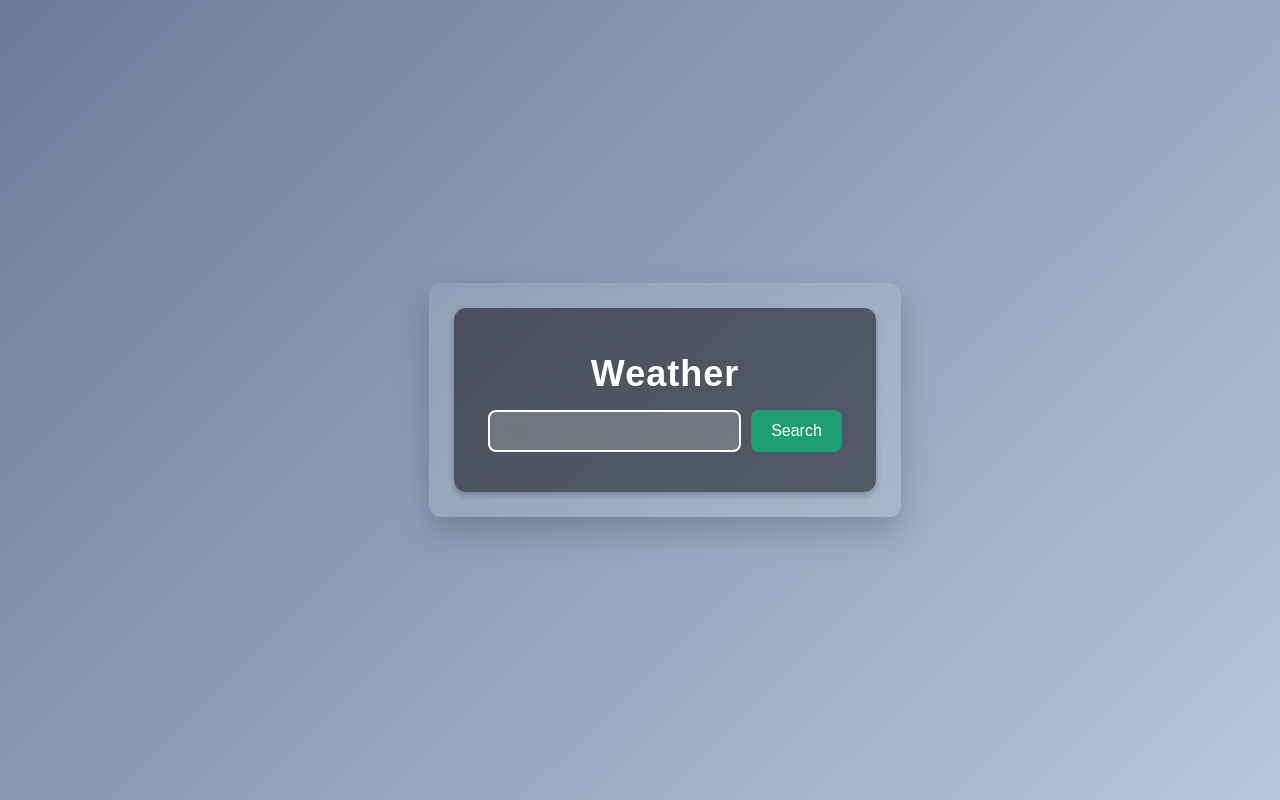
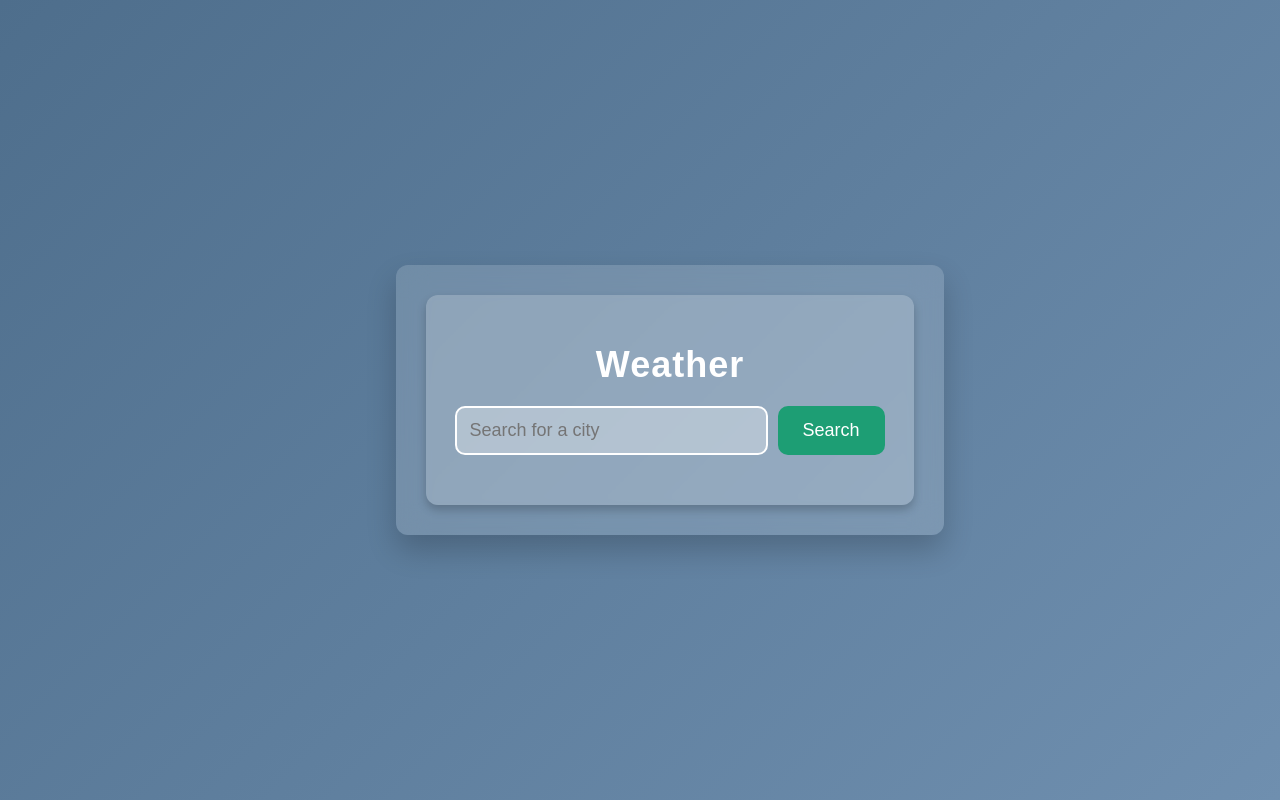
Before and after one commit to 987336/WeatherWebsite, a React (Create React App) app in the folder frontend/: page / in a window 1280 px wide. Built offline with nearby package versions, Linux system fonts and the light colour scheme; no server answers.

Commit message:
Update weather.css

```diff
--- a/frontend/src/weather.css
+++ b/frontend/src/weather.css
@@ -3,7 +3,7 @@ body {
   font-family: 'Arial', sans-serif;
   margin: 0;
   padding: 0;
-  background: linear-gradient(135deg, #6E7A99, #B8C6DB);
+  background: linear-gradient(135deg, #4E6E8C, #6F8FAF);  /* Soft blue gradient */
   display: flex;
   justify-content: center;
   align-items: center;
@@ -15,113 +15,117 @@ body {
 .weather-app-container {
   width: 100%;
   max-width: 500px;
-  background: rgba(255, 255, 255, 0.1);
+  background: rgba(255, 255, 255, 0.15); /* Semi-transparent white */
   border-radius: 12px;
-  padding: 25px;
-  box-shadow: 0 15px 35px rgba(0, 0, 0, 0.2);
-  backdrop-filter: blur(10px);
+  padding: 30px;
+  box-shadow: 0 15px 30px rgba(0, 0, 0, 0.2);
+  backdrop-filter: blur(15px);
   transition: transform 0.3s ease-in-out;
 }
 
+/* Hover Effect on Container */
 .weather-app-container:hover {
   transform: scale(1.05);
 }
 
 /* Content Card Style */
 .content-card {
-  padding: 20px;
-  background: rgba(0, 0, 0, 0.5);
+  padding: 25px;
+  background: rgba(255, 255, 255, 0.2);
   border-radius: 12px;
-  box-shadow: 0px 4px 6px rgba(0, 0, 0, 0.2);
+  box-shadow: 0px 5px 10px rgba(0, 0, 0, 0.2);
   text-align: center;
 }
 
 /* App Title */
 .app-title {
   font-size: 36px;
-  margin-bottom: 15px;
+  margin-bottom: 20px;
   font-weight: 600;
   letter-spacing: 1px;
+  color: #ffffff;
 }
 
 /* Input Container */
 .input-container {
   display: flex;
   justify-content: center;
-  margin-bottom: 20px;
+  margin-bottom: 25px;
 }
 
 /* City Input */
 .city-input {
-  padding: 10px;
-  width: 60%;
+  padding: 12px;
+  width: 65%;
   border: 2px solid #fff;
-  border-radius: 8px;
-  background: rgba(255, 255, 255, 0.2);
+  border-radius: 10px;
+  background: rgba(255, 255, 255, 0.3);
   color: #fff;
-  font-size: 16px;
+  font-size: 18px;
   transition: border 0.3s;
 }
 
 .city-input:focus {
-  border: 2px solid #1d9e74;
+  border: 2px solid #1D9E74; /* Greenish accent on focus */
   outline: none;
 }
 
 /* Button */
 .fetch-button {
-  padding: 10px 20px;
+  padding: 12px 25px;
   margin-left: 10px;
-  background: #1d9e74;
+  background: #1D9E74; /* Green accent button */
   color: #fff;
   border: none;
-  border-radius: 8px;
-  font-size: 16px;
+  border-radius: 10px;
+  font-size: 18px;
   cursor: pointer;
   transition: background-color 0.3s;
 }
 
 .fetch-button:hover {
-  background-color: #158c5d;
+  background-color: #158c5d; /* Darker green for hover */
 }
 
 /* Error Message */
 .error-message {
   font-size: 16px;
-  color: #ff6f61;
-  margin-top: 10px;
+  color: #FF6347; /* Red for error message */
+  margin-top: 15px;
 }
 
 /* Weather Display */
 .weather-display {
-  margin-top: 20px;
+  margin-top: 30px;
   padding: 20px;
-  background: rgba(255, 255, 255, 0.1);
-  border-radius: 10px;
-  box-shadow: 0px 4px 10px rgba(0, 0, 0, 0.2);
+  background: rgba(255, 255, 255, 0.2);
+  border-radius: 12px;
+  box-shadow: 0px 4px 15px rgba(0, 0, 0, 0.3);
 }
 
 .weather-summary {
   display: flex;
-  justify-content: space-around;
+  justify-content: space-between;
   align-items: center;
   margin-bottom: 15px;
 }
 
 .weather-summary h2 {
-  font-size: 30px;
+  font-size: 32px;
   margin: 0;
+  color: #ffffff;
 }
 
 .weather-summary h3 {
-  font-size: 40px;
+  font-size: 48px;
   margin: 0;
   font-weight: bold;
+  color: #ffffff;
 }
 
 .weather-summary p {
   font-size: 18px;
-  color: #ccc;
+  color: #d0d0d0;
 }
 
 /* Weather Details */
@@ -141,12 +145,12 @@ body {
   justify-content: center;
   align-items: center;
   margin-right: 20px;
-  box-shadow: 0px 4px 6px rgba(0, 0, 0, 0.2);
+  box-shadow: 0px 4px 8px rgba(0, 0, 0, 0.15);
 }
 
 .weather-icon svg {
-  width: 80px;
-  height: 80px;
+  width: 90px;
+  height: 90px;
   color: #fff;
   transition: transform 0.3s ease;
 }
@@ -155,7 +159,7 @@ body {
   transform: scale(1.1);
 }
 
-/* Animations */
+/* Hover Animation on Icons */
 @keyframes pulse {
   0% {
     opacity: 0.7;
```
